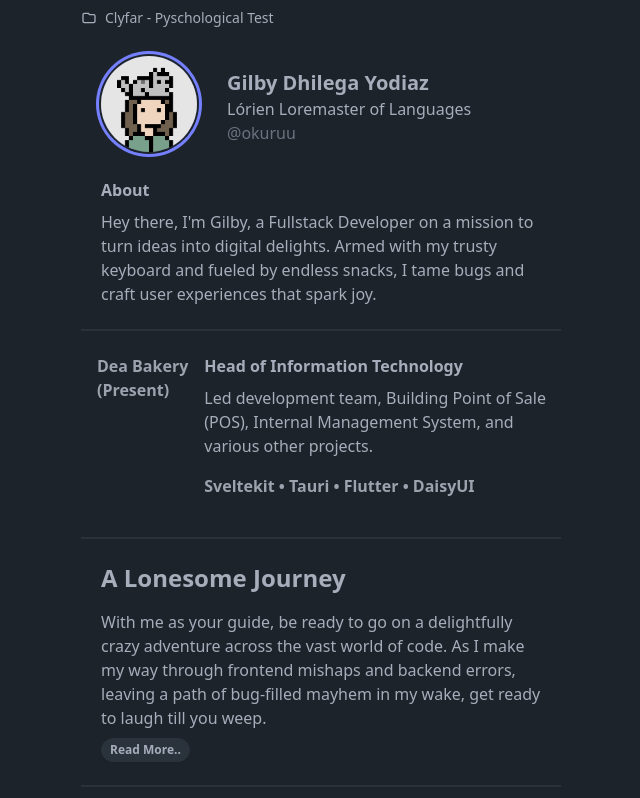
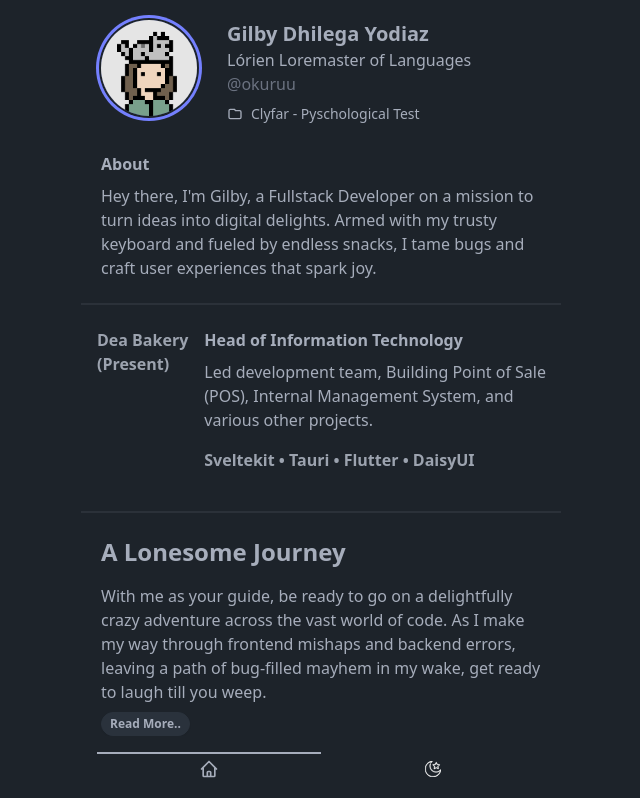
Before and after one commit to okuruu/me, a SvelteKit app: page / in a window 1280 px wide. Shown: the top 798 px of the page, without its empty margins (319-959 px from the left). Built offline with nearby package versions, Linux system fonts and the light colour scheme.

Commit message:
Updating Navigation Bar

```diff
--- a/src/lib/components/NavigationBar.svelte
+++ b/src/lib/components/NavigationBar.svelte
@@ -1,25 +1,42 @@
-    <!-- <div class="navbar bg-base-100 flex items-center justify-end">
-        <div class="dropdown">
-            <div tabindex="0" role="button" class="btn btn-ghost btn-circle">
-                <svg xmlns="http://www.w3.org/2000/svg" class="h-5 w-5" fill="none" viewBox="0 0 24 24" stroke="currentColor">
-                    <path stroke-linecap="round" stroke-linejoin="round" stroke-width="2" d="M4 6h16M4 12h16M4 18h7" />
-                </svg>
-            </div>
-            <ul tabindex="0" class="menu menu-sm dropdown-content mt-3 z-[1] p-2 shadow bg-base-100 rounded-full w-52">
-                <li><a href="/" class="rounded-full">Great Hall</a></li>
-                <li><a href="/quran" class="rounded-full">Fatiha, The Holy Qur'an</a></li>
-                <li><a href="/" class="rounded-full">Clyfar, Pyschological Test</a></li>
-            </ul>
-        </div>
-    </div> -->
+<script lang="ts">
+    import { goto } from '$app/navigation';
+    import { page } from '$app/stores';
+    import { onDestroy } from 'svelte';
 
-    <div class="text-sm breadcrumbs mb-5">
-        <ul>
-          <li>
-            <a>
-              <svg xmlns="http://www.w3.org/2000/svg" fill="none" viewBox="0 0 24 24" class="w-4 h-4 stroke-current"><path stroke-linecap="round" stroke-linejoin="round" stroke-width="2" d="M3 7v10a2 2 0 002 2h14a2 2 0 002-2V9a2 2 0 00-2-2h-6l-2-2H5a2 2 0 00-2 2z"></path></svg>
-              <span class="ms-2">Clyfar - Pyschological Test</span>
-            </a>
-          </li>
-        </ul>
-      </div>
+    // Define navigation items
+    const navigationItems = [
+        { id: 'home', redirectTo: '/' },
+        { id: 'quran', redirectTo: '/quran' }
+    ];
+
+    // Reactive variable to track active item
+    let activeItem: string = '';
+
+    // Function to set active item and navigate
+    const setActive = (id: string) => {
+        activeItem = id;
+        const redirectTo = navigationItems.find(item => item.id === id)?.redirectTo ?? '/';
+        goto(redirectTo);
+    }
+
+    // Subscribe to the $page store to get the current route
+    const unsubscribe = page.subscribe($page => {
+        const currentRoute = $page.url.pathname;
+        activeItem = navigationItems.find(item => item.redirectTo === currentRoute)?.id ?? '';
+    });
+
+    // Unsubscribe when the component is destroyed
+    onDestroy(() => {
+        unsubscribe();
+    });
+</script>
+<div class=" fixed bottom-0 left-0 right-0 bg-white shadow-lg">
+    <div class="container mx-auto btm-nav flex justify-between p-4">
+        <button on:click={() => setActive('home')} class={activeItem === 'home' ? 'active' : ''}>
+            <svg xmlns="http://www.w3.org/2000/svg" class="h-5 w-5" fill="none" viewBox="0 0 24 24" stroke="currentColor"><path stroke-linecap="round" stroke-linejoin="round" stroke-width="2" d="M3 12l2-2m0 0l7-7 7 7M5 10v10a1 1 0 001 1h3m10-11l2 2m-2-2v10a1 1 0 01-1 1h-3m-6 0a1 1 0 001-1v-4a1 1 0 011-1h2a1 1 0 011 1v4a1 1 0 001 1m-6 0h6" /></svg>
+        </button>
+        <button on:click={() => setActive('quran')} class={activeItem === 'quran' ? 'active' : ''}>
+            <img src="/icons/Quran.svg" class="h-4 w-4" alt="Quran icon" />
+        </button>
+    </div>
+</div>
--- a/src/routes/+page.svelte
+++ b/src/routes/+page.svelte
@@ -2,9 +2,7 @@
     import NavigationBar from "$lib/components/NavigationBar.svelte";
 </script>
 <div class="container mx-auto">
-    <NavigationBar/>
-
-    <div class="grid grid-cols-1 md:grid-cols-4 mx-5 mb-5">
+    <div class="grid grid-cols-1 md:grid-cols-4 mx-5 my-5">
         <div class="col-span-1 md:col-span-1">
             <div class="avatar">
                 <div class="w-24 rounded-full ring ring-primary ring-offset-base-100 ring-offset-2">
@@ -19,9 +17,21 @@
                 <p class="text-xl font-bold">Gilby Dhilega Yodiaz</p>
                 <p>Lórien Loremaster of Languages</p>
                 <a href="https://github.com/okuruu" class="text-gray-500">@okuruu</a>
+                <div class="text-sm breadcrumbs">
+                    <ul>
+                        <li>
+                        <a href="/">
+                            <svg xmlns="http://www.w3.org/2000/svg" fill="none" viewBox="0 0 24 24" class="w-4 h-4 stroke-current"><path stroke-linecap="round" stroke-linejoin="round" stroke-width="2" d="M3 7v10a2 2 0 002 2h14a2 2 0 002-2V9a2 2 0 00-2-2h-6l-2-2H5a2 2 0 00-2 2z"></path></svg>
+                            <span class="ms-2">Clyfar - Pyschological Test</span>
+                        </a>
+                        </li>
+                    </ul>
+                </div>
             </div>
         </div>
     </div>
+
+
 
     <div class="mt-2 mx-5">
         <h1 class="font-bold">About</h1>
@@ -57,4 +67,6 @@
             <a href="/blog/{index}" class="btn btn-xs btn-neutral rounded-full mt-2">Read More..</a>
         </div>
     {/each}
+
+    <NavigationBar/>
 </div>
--- a/src/routes/quran/+page.svelte
+++ b/src/routes/quran/+page.svelte
@@ -1,12 +1,9 @@
 <script lang="ts">
     import NavigationBar from "$lib/components/NavigationBar.svelte";
-
     export let data;
 </script>
 <div class="container mx-auto">
-    <NavigationBar/>
     {#each data.quran as qurans }
-
         <div class="max-w-xl mx-2">
             <a href="/quran/{qurans.id}" class="w-full bg-base-100 shadow-xl my-2 transition-transform duration-500 transform hover:scale-105 cursor-pointer rounded-2xl flex justify-between items-center p-5">
                 <div>
@@ -18,6 +15,6 @@
                 </div>
             </a>
         </div>
-
     {/each}
+    <NavigationBar/>
 </div>
--- a/src/routes/quran/[chapters]/+page.svelte
+++ b/src/routes/quran/[chapters]/+page.svelte
@@ -4,8 +4,8 @@
     export let data;
 </script>
 <NavigationBar/>
+<div class="container mx-auto">
     <div class="max-w-2xl mx-auto p-4">
-
         <!-- Chapter Contents -->
         <div class="space-y-4">
             {#each data.chapterContents as verse,index}
@@ -18,3 +18,4 @@
             {/each}
         </div>
     </div>
+</div>
```
Also changed, not shown: static/icons/Quran.svg (added). Lines whose indentation alone changed are shown as unchanged.
